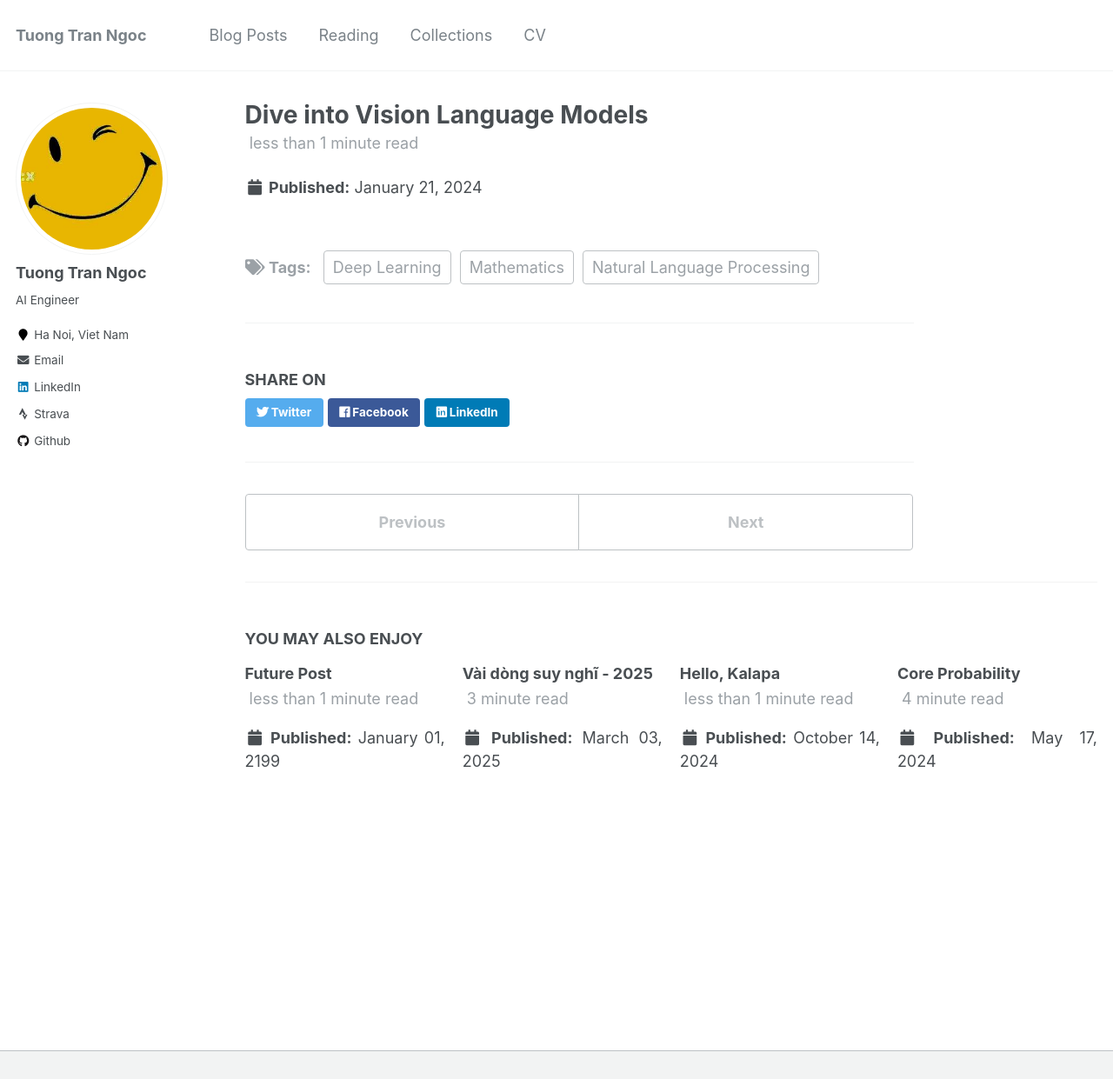
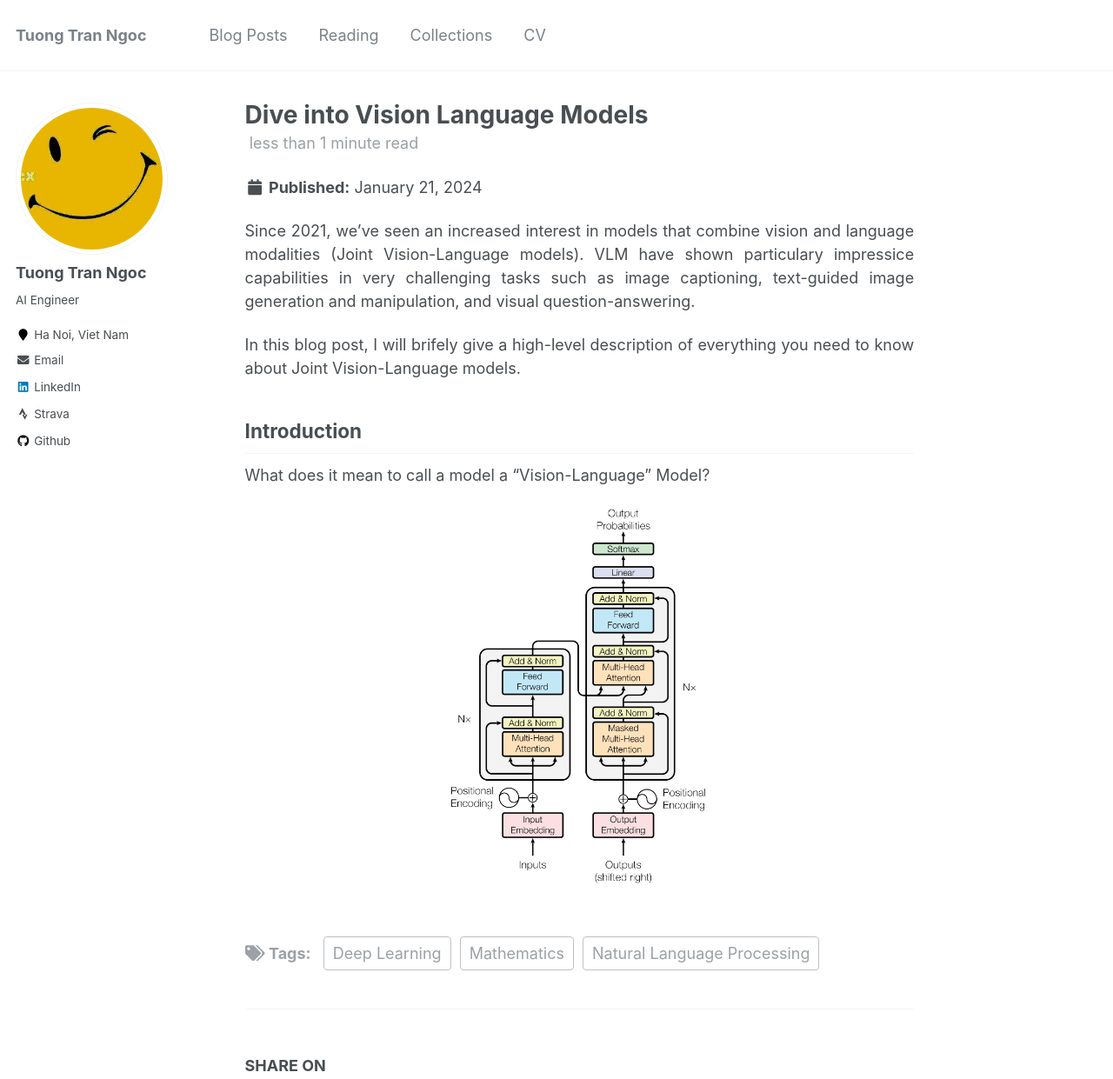
Before and after one commit to tuongtranngoc/tuongtranngoc.github.io, a Jekyll site: the page built from _posts/2024-01-27-VLM.md, in a window 1280 px wide and 1400 px high, cut to the strip 0-1241 px from the top of the window. Shown: the whole strip at 87% size. Built offline with Jekyll 4.4.1, drawn with Linux system fonts in a browser that asks for light colours; some of the changed text lies outside the part shown.

Commit message:
update 25042025-post

```diff
--- a/_posts/2024-01-27-VLM.md
+++ b/_posts/2024-01-27-VLM.md
@@ -14,3 +14,16 @@ tags:
         math{text-align: center;}
     </style>
 </head>
+
+
+Since 2021, we've seen an increased interest in models that combine vision and language modalities (Joint Vision-Language models). VLM have shown particulary impressice capabilities in very challenging tasks such as image captioning, text-guided image generation and manipulation, and visual question-answering.
+
+In this blog post, I will brifely give a high-level description of everything you need to know about Joint Vision-Language models.
+
+## Introduction
+
+What does it mean to call a model a "Vision-Language" Model?
+
+<p style="text-align:center;">
+  <img src="/images/posts/transformer/Transformer_model_architecture.png" width=300px>
+</p>
```
Also changed, not shown: _posts/2025-04-25-chong-chenh-tuoi-28.md (added, +48 -0 lines), 1 other file.
